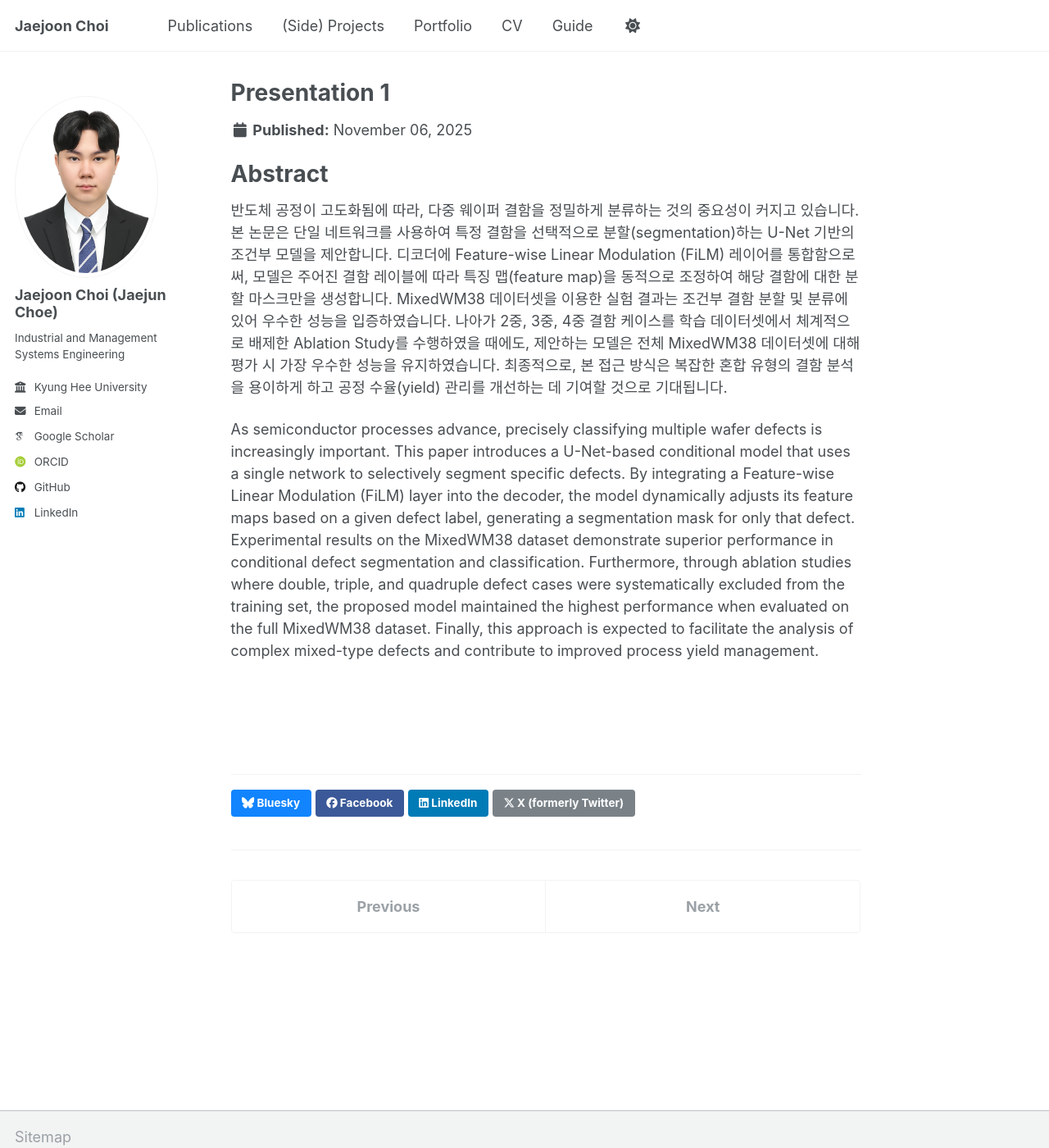
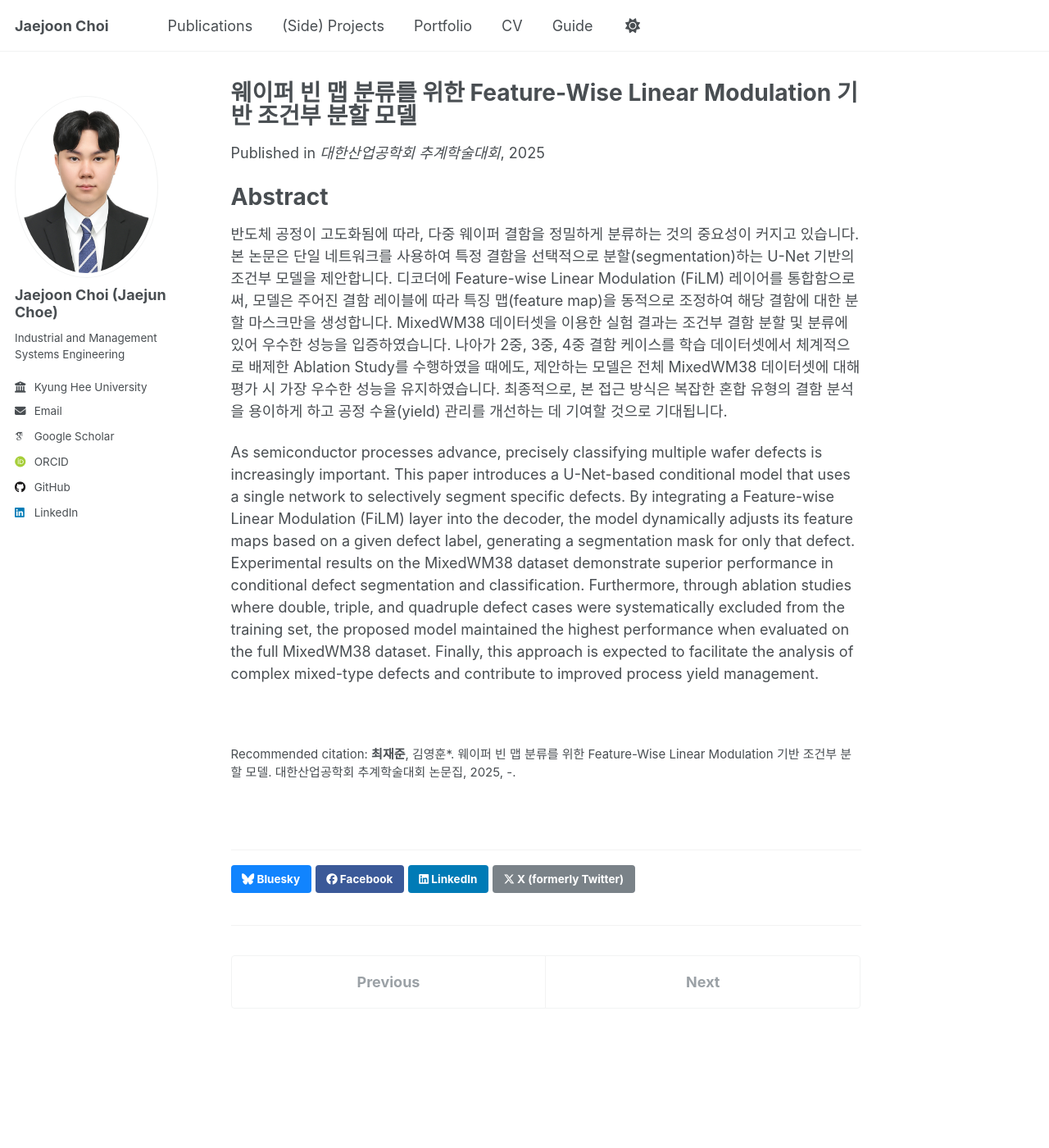
Before and after one commit to jaejunchoe/jaejunchoe.github.io, a Jekyll site: the page built from _publications/2025-11-06-presentation-1.md, in a window 1280 px wide and 1400 px high. Shown: the whole window at 82% size. Built offline with Jekyll 4.4.1, drawn with Linux system fonts in a browser that asks for light colours; some web fonts are replaced; part of the change alters nothing that is shown.

Commit message:
initial commit

```diff
--- a/_publications/2025-11-06-presentation-1.md
+++ b/_publications/2025-11-06-presentation-1.md
@@ -1,13 +1,13 @@
 ---
-#title: "웨이퍼 빈 맵 분류를 위한 Feature-Wise Linear Modulation 기반 조건부 분할 모델"
-#collection: publications
-#category: conferences
-#permalink: /publication/2025-11-06-presentation-1
-#excerpt: '`Keywords: Deep Learning, Mixed-type Defects Detection & Semantic Segmentation, Disentanglement of Mixed Defects, Feature-wise Linear Modulation (FiLM)`'
-#date: 2025-11-06
-#venue: '대한산업공학회 추계학술대회'
+title: "웨이퍼 빈 맵 분류를 위한 Feature-Wise Linear Modulation 기반 조건부 분할 모델"
+collection: publications
+category: conferences
+permalink: /publication/2025-11-06-presentation-1
+excerpt: '`Keywords: Deep Learning, Mixed-type Defects Detection & Semantic Segmentation, Disentanglement of Mixed Defects, Feature-wise Linear Modulation (FiLM)`'
+date: 2025-11-06
+venue: '대한산업공학회 추계학술대회'
 #paperurl: ''
-##citation: '<strong>최재준</strong>, 김영훈*. 웨이퍼 빈 맵 분류를 위한 Feature-Wise Linear Modulation 기반 조건부 분할 모델. 대한산업공학회 추계학술대회 논문집, 2025, -.'
+citation: '<strong>최재준</strong>, 김영훈*. 웨이퍼 빈 맵 분류를 위한 Feature-Wise Linear Modulation 기반 조건부 분할 모델. 대한산업공학회 추계학술대회 논문집, 2025, -.'
 ---
 
 # Abstract
```
